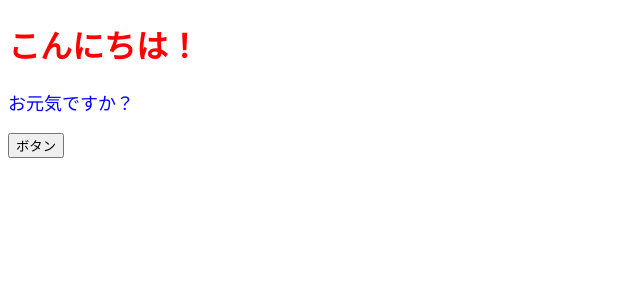
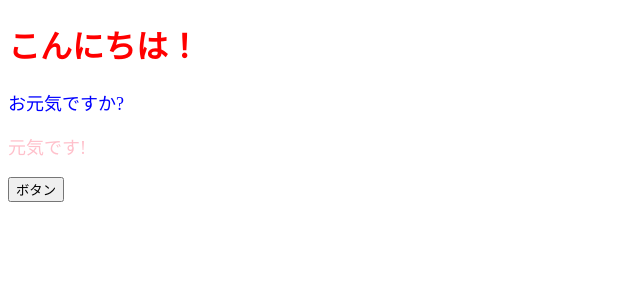
Before and after one commit to koji-estride/codesandbox-react, a React (Create React App) app: page / in a window 1280 px wide. Shown: the top 300 px of the page, without its empty margins (0-640 px from the left). Built offline with nearby package versions, Linux system fonts and the light colour scheme.

Commit message:
Propsを知る

```diff
--- a/src/App.jsx
+++ b/src/App.jsx
@@ -1,15 +1,13 @@
 import React from "react";
+import ColorfullMessage from "./components/ColorfullMessage";
 
 const App = () => {
   const onClickButton = () => alert();
-  const contentStyle = {
-    color: "blue",
-    fontSize: "18px"
-  };
   return (
     <>
       <h1 style={{ color: "red" }}>こんにちは！</h1>
-      <p style={contentStyle}>お元気ですか？</p>
+      <ColorfullMessage color="blue">お元気ですか?</ColorfullMessage>
+      <ColorfullMessage color="pink">元気です!</ColorfullMessage>
       <button onClick={onClickButton}>ボタン</button>
     </>
   );
--- /dev/null
+++ b/src/components/ColorfullMessage.jsx
@@ -0,0 +1,16 @@
+import React from "react";
+
+const ColorfullMessage = (props) => {
+  // 分割代入
+  const { color, children } = props;
+  console.log(props);
+  const contentStyle = {
+    //color: color,　省略
+    color,
+    fontSize: "18px"
+  };
+
+  return <p style={contentStyle}>{children}</p>;
+};
+
+export default ColorfullMessage;
```
